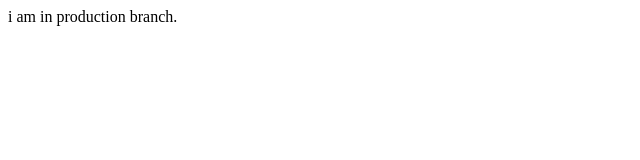
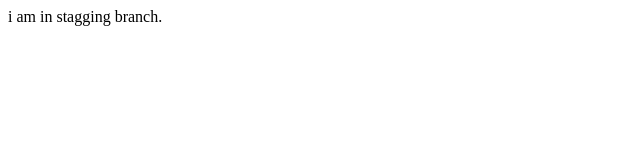
Before and after one commit to Miloni-Mewada/practice3, a plain HTML site: page index.html in a window 1280 px wide. Shown: the full height of the page, 0-640 px from the left. Drawn offline with Linux system fonts and the light colour scheme.

Commit message:
third commit

```diff
--- a/index.html
+++ b/index.html
@@ -6,6 +6,6 @@
     <title>Document</title>
 </head>
 <body>
-    i am in production branch.
+    i am in stagging branch.
 </body>
 </html>
```
